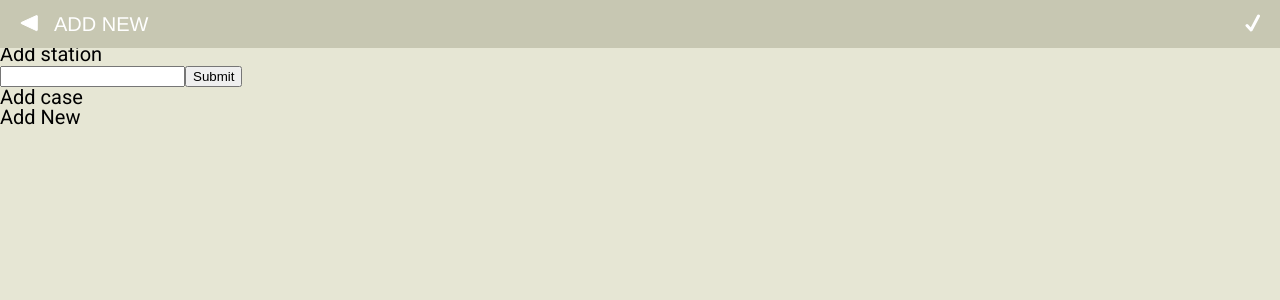
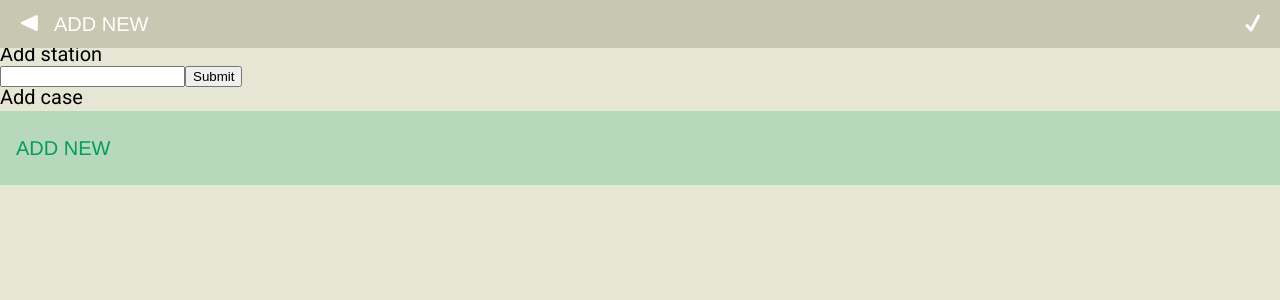
Before and after one commit to fac-14/OSCEBossKey, a React (Vite) app: page /history/add/station in a window 1280 px wide. Shown: the top 300 px of the page. Built offline with nearby package versions, Linux system fonts and the light colour scheme; a web font is replaced by a local one.

Commit message:
add styling to add case button, Relates #17 & #89

```diff
--- a/src/components/Pages/AddNew/AddNewBanner.js
+++ b/src/components/Pages/AddNew/AddNewBanner.js
@@ -4,10 +4,12 @@ import PropTypes from "prop-types";
 
 export default class AddNewBanner extends React.Component {
   render() {
-    const link =
-      "/history/" + this.props.station.replace(" ", "-") + "/add-case";
     return (
-      <Link to={link} id="add-case" className="banner">
+      <Link
+        to={`/${this.props.exam}/${this.props.station}/add-case`}
+        id="add-case"
+        className="banner"
+      >
         <div className="banner-text" onClick={this.props.submitStation}>
           {" "}
           Add New
@@ -18,6 +20,7 @@ export default class AddNewBanner extends React.Component {
 }
 
 AddNewBanner.propTypes = {
+  exam: PropTypes.string,
   station: PropTypes.string,
   submitStation: PropTypes.func
 };
--- a/src/components/Pages/AddNew/AddTile.js
+++ b/src/components/Pages/AddNew/AddTile.js
@@ -25,8 +25,6 @@ export default class AddTile extends React.Component {
     this.setState({ station: input });
   };
 
-  // add new banner
-
   render() {
     return (
       <React.Fragment>
@@ -39,10 +37,13 @@ export default class AddTile extends React.Component {
         <div id="add-new-wrapper">
           <NewTileInput exam={this.state.exam} userTypes={this.userTypes} />
           <InstructionText text={"Add case"} />
-          <AddNewBanner
-            station={this.state.station}
-            submitStation={this.submitTile}
-          />
+          <div id="banner-wrapper">
+            <AddNewBanner
+              exam={this.state.exam}
+              station={this.state.station.replace(/\s/g, "-")}
+              submitStation={this.submitTile}
+            />
+          </div>
         </div>
       </React.Fragment>
     );
```
